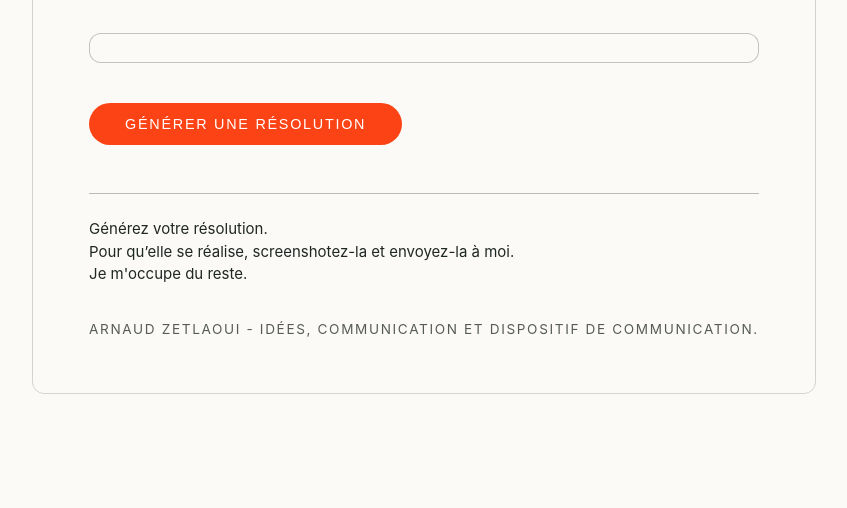
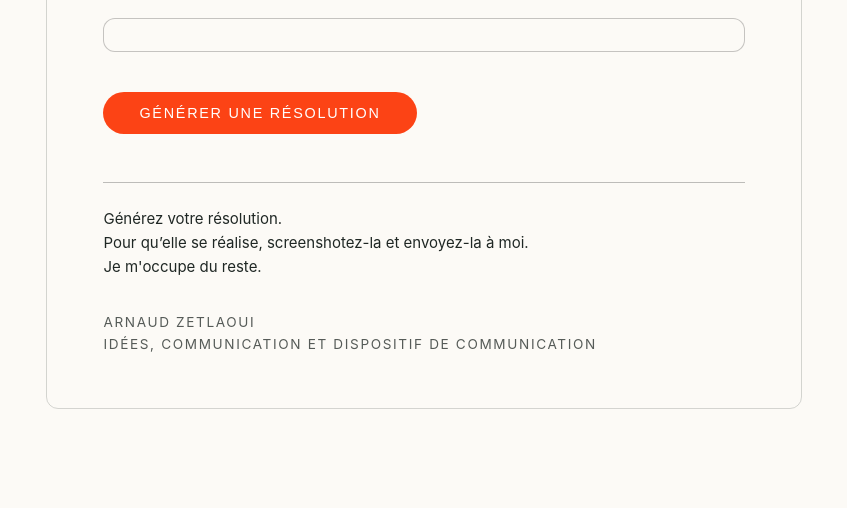
Before and after one commit to ArnaudZet/Voeux2026, a plain HTML site: page index.html in a window 1280 px wide. Shown: the part 292-800 px from the top of the page, without its empty margins (216-1063 px from the left). Drawn offline with Linux system fonts and the light colour scheme.

Commit message:
index.html

```diff
--- a/index.html
+++ b/index.html
@@ -11,6 +11,10 @@
   <link href="https://fonts.googleapis.com/css2?family=Poppins:wght@300;400;500;600&display=swap" rel="stylesheet">
 
 <style>
+/* ==============================
+   MOBILE FIRST — BASE
+============================== */
+
 body {
   margin: 0;
   padding: 0;
@@ -21,14 +25,14 @@ body {
 
 .container {
   max-width: 100%;
-  padding: 28px 18px 36px;
+  padding: 42px 18px 42px; /* + air en haut */
 }
 
 h1 {
   font-size: 1.6rem;
   font-weight: 600;
   line-height: 1.25;
-  margin-bottom: 2rem;
+  margin-bottom: 2.4rem;
   letter-spacing: 0.03em;
 }
 
@@ -49,8 +53,8 @@ h1::after {
   line-height: 1.35;
   font-weight: 300;
   letter-spacing: 0.02em;
-  margin-bottom: 1.8rem;
-  padding: 14px 16px;
+  margin-bottom: 2.2rem;
+  padding: 16px 16px;
   border: 1px solid rgba(0,0,0,0.22);
   border-radius: 12px;
   background: #fcfaf6;
@@ -74,23 +78,32 @@ h1::after {
 }
 
 .az-game-block {
-  margin-top: 32px;
-  padding-top: 20px;
+  margin-top: 40px;          /* + respiration */
+  padding-top: 26px;         /* + respiration */
   border-top: 1px solid rgba(0,0,0,0.25);
 }
 
 .az-game-steps {
   font-size: 0.9rem;
-  line-height: 1.5;
+  line-height: 1.6;          /* texte plus posé */
 }
 
 .signature {
-  margin-top: 36px;
+  margin-top: 42px;
   font-size: 0.75rem;
   opacity: 0.75;
   letter-spacing: 0.12em;
   text-transform: uppercase;
 }
+
+.signature span {
+  display: block;
+  margin-top: 6px;
+}
+
+/* ==============================
+   DESKTOP ENHANCEMENT
+============================== */
 
 @media (min-width: 768px) {
 
@@ -159,7 +172,8 @@ h1::after {
     </div>
 
     <div class="signature">
-      Arnaud Zetlaoui - Idées, communication et dispositif de communication.
+      Arnaud Zetlaoui
+      <span>Idées, communication et dispositif de communication</span>
     </div>
 
   </div>
```
